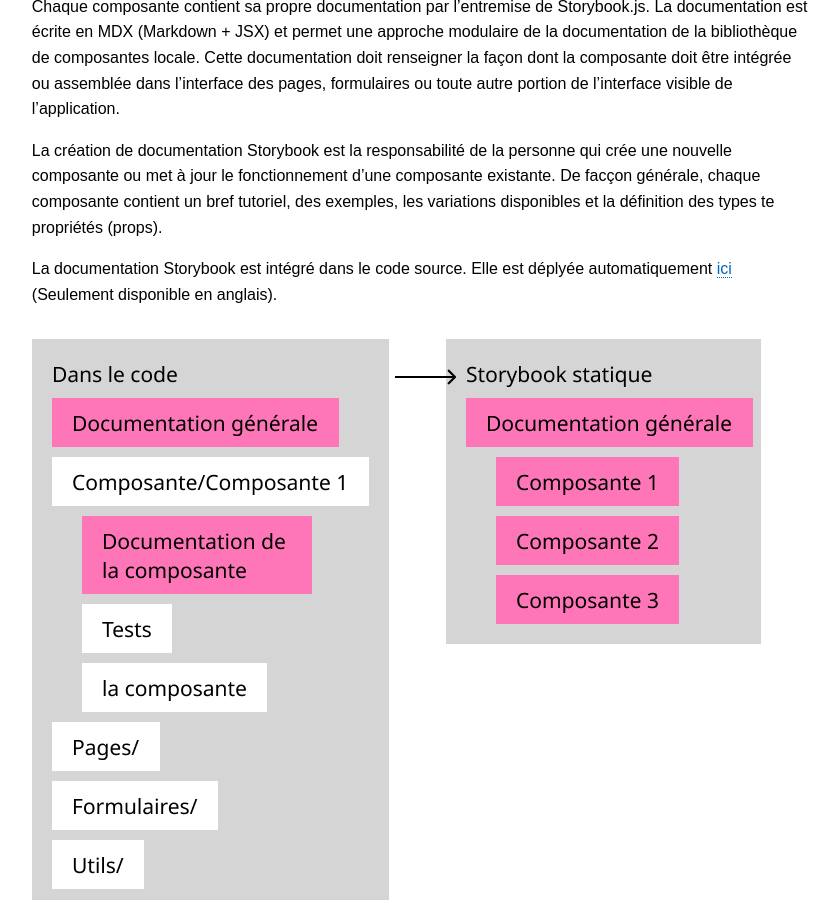
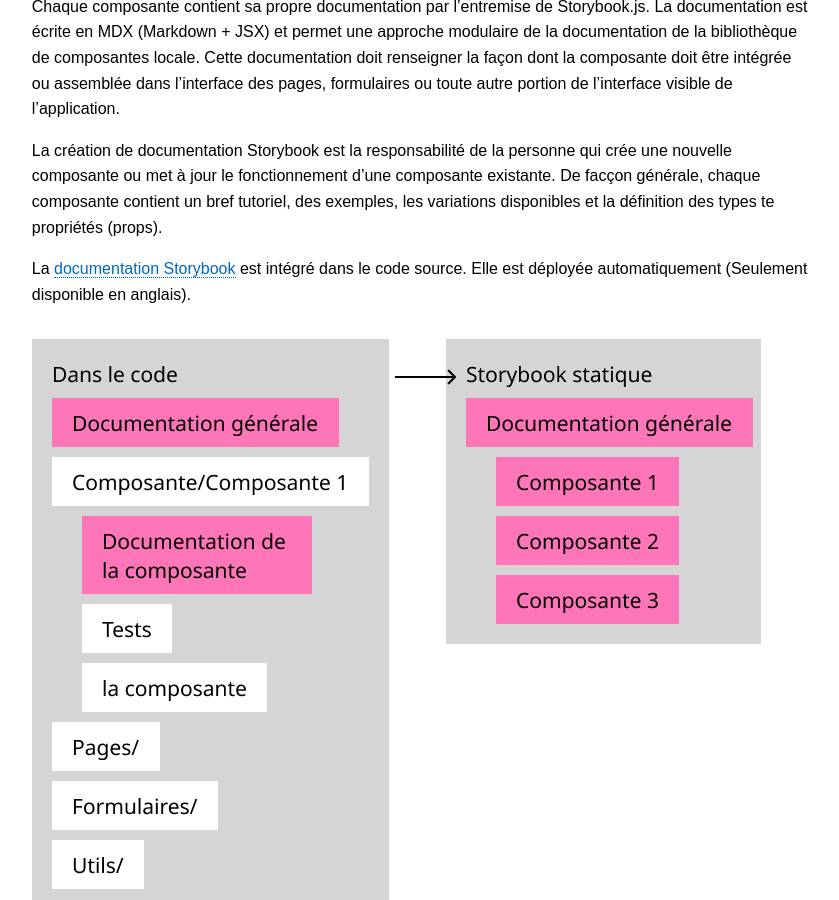
Before and after one commit to cds-snc/rcmp-report-a-cybercrime-alpha-documentation, a Jekyll site: the page built from pages/_fr/processus-de-conception.md, in a window 1280 px wide and 900 px high, scrolled down 2368 px. Shown: the whole window, without its empty margins (411-1250 px from the left). Built offline with Jekyll 4.4.1, drawn with Linux system fonts in a browser that asks for light colours; a script that is not in the unit is left out.

Commit message:
Update Documentation - FR “processus-de-conception”

```diff
--- a/pages/_fr/processus-de-conception.md
+++ b/pages/_fr/processus-de-conception.md
@@ -44,6 +44,6 @@ Chaque composante contient sa propre documentation par l'entremise de Storybook.
 
 La création de documentation Storybook est la responsabilité de la personne qui crée une nouvelle composante ou met à jour le fonctionnement d'une composante existante. De facçon générale, chaque composante contient un bref tutoriel, des exemples, les variations disponibles et la définition des types te propriétés (props).
 
-La documentation Storybook est intégré dans le code source. Elle est déplyée automatiquement [ici](https://cds-snc.github.io/report-a-cybercrime/?path=/docs/1-start--page) (Seulement disponible en anglais).
+La [documentation Storybook](https://cds-snc.github.io/report-a-cybercrime/?path=/docs/1-start--page) est intégré dans le code source. Elle est déployée automatiquement (Seulement disponible en anglais).
 
 ![Diagramme montrant comment la documentation est contenue dans chaque composante, à même le code source de celle-ci.](/assets/img/storybook-modular-documentation-fr.png "Documentation modulaire Storybook")
```
